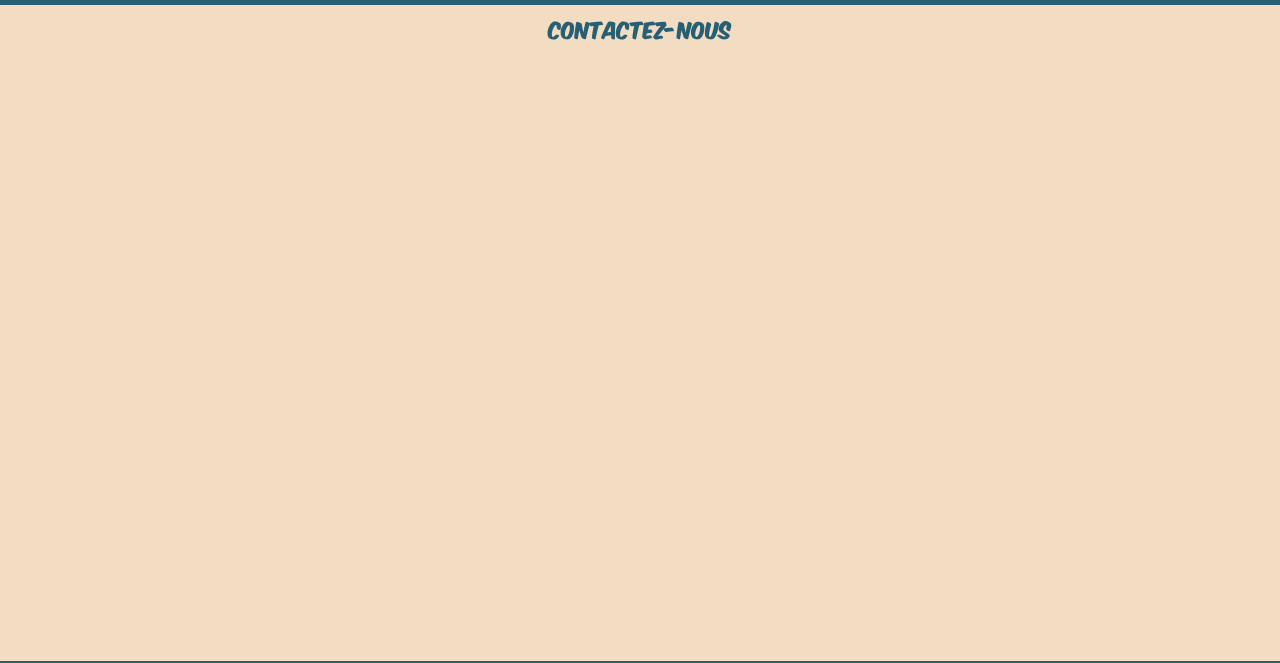
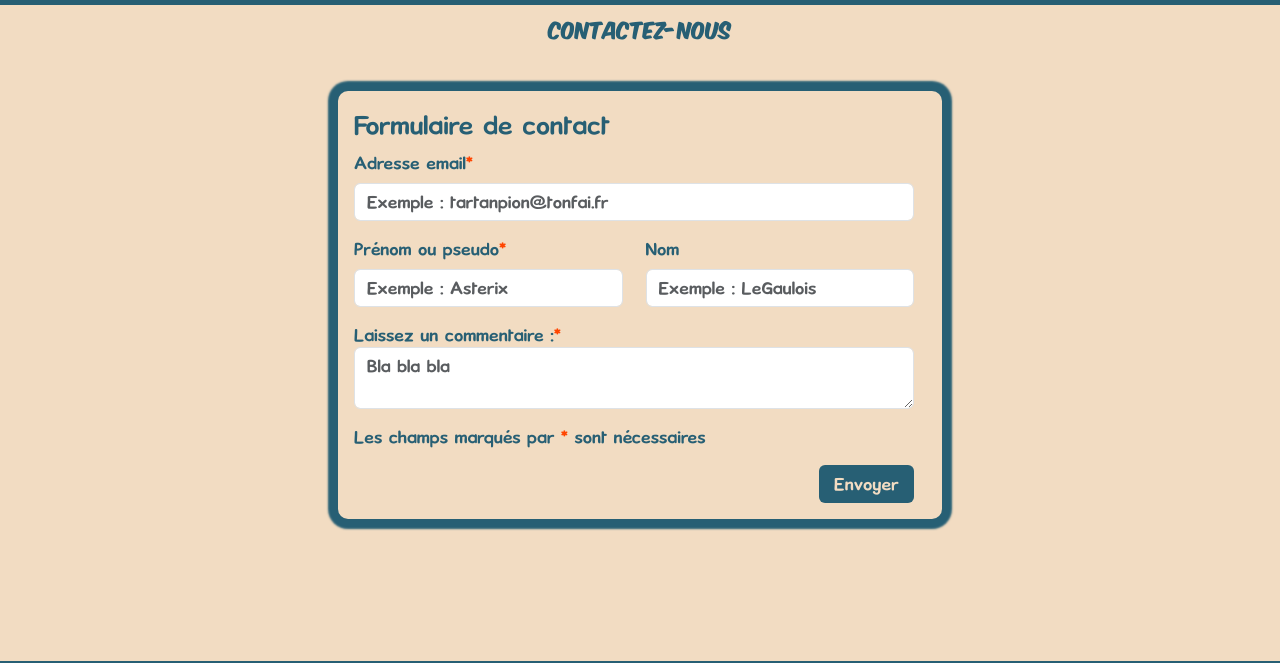
Before and after one commit to NicolasCayez/ADRAR-Projet, a plain HTML site: page Site v2/contact.html in a window 1280 px wide. Shown: the part 91-754 px from the top of the page. Drawn offline with nearby package versions, Linux system fonts and the light colour scheme.

Commit message:
Site Ok en attente cours BDD et suite spring

```diff
--- a/Site v2/contact.html
+++ b/Site v2/contact.html
@@ -33,10 +33,51 @@
                             <div>
                                 <p class="col-12 sousTitre custom-font-title text-center fs-5 mt-2 mb-2 mb-lg-5">Contactez-nous</p>
                             </div>
-                            <!-- Partie de gauche -->
-                            <div id="colLeft" class="col-12 mt-1 mt-md-4 mt-lg-3 mx-1 mx-lg-3">
-                                <div class="texteFonctionnalite textDiv mt-1 mt-md-4 mt-lg-3 mx-4 mx-lg-3">
+                            <div id="cadreFormulaire" class="col-6 mx-auto">
+                                <div class="texteFonctionnalite mt-1 mt-md-4 mt-lg-3 mx-4 mx-lg-3">
+                                    <form action="" method="post">
+                                        <fieldset class="d-flex row">
+                                            <legend>Formulaire de contact</legend>
+                                            <!-- Champ email -->
+                                            <div class="row mb-3 pe-0">
+                                                <div>
+                                                    <label for="inputEmail" class="form-label">Adresse email<span class="redStar">*</span></label>
+                                                    <input type="email" class="form-control" id="inputEmail" aria-describedby="emailHelp"  placeholder="Exemple : tartanpion@tonfai.fr" id="email">
+                                                </div>
+                                            </div>
+                                            <div class="row mb-3 pe-0 input-group">
+                                                <!-- Champ prénom -->
+                                                <div class="col">
+                                                    <label for="inputPrenom" class="form-label">Prénom ou pseudo<span class="redStar">*</span></label>
+                                                    <input type="prenom" class="form-control" id="inputPrenom" placeholder="Exemple : Asterix" required minlength="2" maxlength="20">
+                                                </div>
+                                                <!-- Champ nom -->
+                                                <div class="col">
+                                                    <label for="inputNom" class="form-label">Nom</label>
+                                                    <input type="nom" class="form-control" id="inputNom" placeholder="Exemple : LeGaulois" required minlength="2" maxlength="20">
+                                                </div>
+                                            </div>
 
+                                            <!-- zone de texte -->
+                                            <div class="row mb-3 pe-0">
+                                                <div>
+                                                    <label for="commentaire">Laissez un commentaire :<span class="redStar">*</span></label>
+                                                    <br>
+                                                    <textarea class="form-control" aria-label="With textarea" placeholder="Bla bla bla"></textarea>
+                                                </div>
+                                            </div>
+                                            <p>
+                                                Les champs marqués par <span class="redStar">*</span> sont nécessaires
+                                            </p>
+
+                                            <!-- Bouton envoyer -->
+                                            <div class="row mb-3">
+                                                <button id="submitButton" type="submit" class="col-2 btn bg-custom-bleu custom-beige ms-auto">Envoyer</button>
+                                            </div>
+
+
+                                        </fieldset>
+                                    </form>
                                 </div>
                             </div>
                         </div>
--- a/Site v2/styles/style.css
+++ b/Site v2/styles/style.css
@@ -105,6 +105,10 @@ body{
 .textDiv{
     text-align: justify;
     text-indent: 2em;
+}
+/* ----------------- Formulaire ----------------- */
+.redStar{
+    color: orangered;
 }
 
 /* ----------------- MEDIA QUERIES ----------------- */
--- a/Site v2/styles/styleContact.css
+++ b/Site v2/styles/styleContact.css
@@ -1,4 +1,4 @@
-#btnStructure {
+#btnContact {
     background-color: #275f74;
     color: #f2dcc2;
     box-shadow:0px 0px 0px 3px #f2dcc2 inset;
@@ -7,3 +7,14 @@
 .menuLateral {
     display: none;
 }
+
+#cadreFormulaire{
+    box-shadow: 0px 0px 2px 10px #275f74;
+    border-radius: 10px;
+    padding:0;
+}
+#submitButton:hover{
+    background-color: #f2dcc2;
+    color: #275f74;
+    box-shadow:0px 0px 0px 3px #275f74 inset;
+}
```
Also changed, not shown: Site v2/fonctionnalites.html (+9 -9 lines), Site v2/presentation.html (+5 -5 lines), Site v2/scripts/functions.js (+11 -2 lines).
